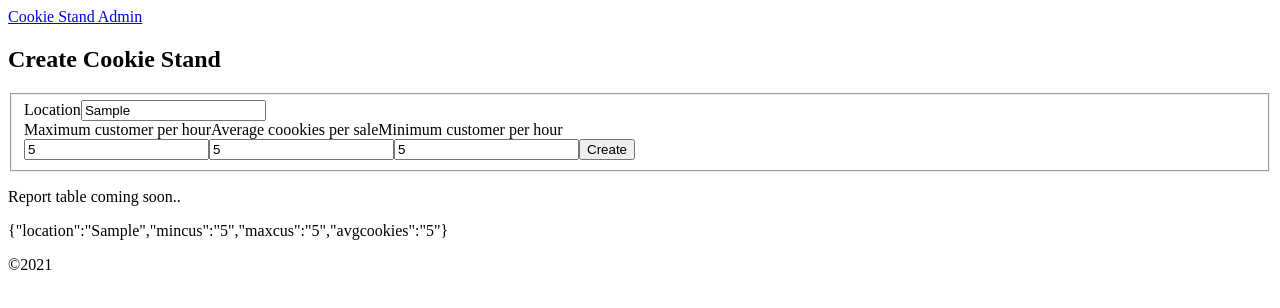
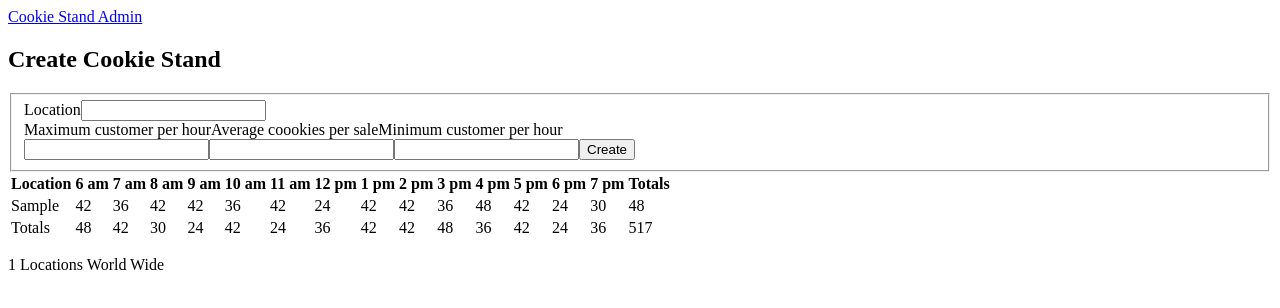
Before and after one commit to faisalabuzaid/cookie-stand-admin, a Next.js app: page / in a window 1280 px wide. Both pictures are taken after typing "Sample", "5", "5", "5" into the empty fields and a click on the button "Create". Shown: the top 308 px of the page. Built offline with nearby package versions, Linux system fonts and the light colour scheme.

Commit message:
finish react2

```diff
--- /dev/null
+++ b/components/Footer.js
@@ -0,0 +1,8 @@
+export default function Footer({action}) {
+
+    return (
+        <footer className="absolute bottom-0 w-full px-8 py-4 bg-green-500">
+            <p>{action.length} Locations World Wide</p>
+        </footer>
+    )
+}
--- a/pages/form.js
+++ b/components/Form.js
@@ -1,13 +1,17 @@
 export default function Form({action}) {
     const registerUser = e => {
         e.preventDefault();
-        const result = {
+        const result =
+          {
           'location': e.target.location.value ,
           'mincus': e.target.min.value ,
           'maxcus': e.target.max.value ,
-          'avgcookies': e.target.avg.value
+          'avgcookies': e.target.avg.value,
+          'hourly_sales': [48, 42, 30, 24, 42, 24, 36, 42, 42, 48, 36, 42, 24, 36]
         }
-    action(result)
+
+    action[1]([...action[0], result]);
+    e.target.reset();
       }
 
 
--- /dev/null
+++ b/components/Table.js
@@ -0,0 +1,59 @@
+import { hourly_sales } from '../pages/data';
+
+export default function Table({ action }) {
+    const total = (test) => {
+        let result = 0
+        result = result+parseInt(test)
+        return result
+    }
+
+    return (
+        <div className="text-center text-gray-700">
+            <table>
+                <thead>
+                    <tr>
+                        <th>Location</th>
+                        <th> 6 am </th>
+                        <th> 7 am </th>
+                        <th> 8 am </th>
+                        <th> 9 am </th>
+                        <th> 10 am </th>
+                        <th> 11 am </th>
+                        <th> 12 pm </th>
+                        <th> 1 pm </th>
+                        <th> 2 pm </th>
+                        <th> 3 pm </th>
+                        <th> 4 pm </th>
+                        <th> 5 pm </th>
+                        <th> 6 pm </th>
+                        <th> 7 pm </th>
+                        <th>Totals</th>
+                    </tr>
+                </thead>
+                <tbody>
+
+                    {action.map((h) =>
+                        <tr key={action.length}>
+                            <td> {h.location} </td>
+                            {hourly_sales.map((h) =>
+                                <td key={hourly_sales.length}> {hourly_sales[Math.floor(Math.random() * hourly_sales.length)]} </td>
+                            )}
+                            <td>{total(hourly_sales)}</td>
+                        </tr>
+               )}
+
+                </tbody>
+                <tfoot>
+                    <tr>
+                        <td>Totals</td>
+                        {hourly_sales.map(a =>
+                            <td key={hourly_sales.length}>{a}</td>
+                            )}
+                        <td>517</td>
+                    </tr>
+                </tfoot>
+            </table>
+
+        </div>
+    )
+}
--- /dev/null
+++ b/pages/data.js
@@ -0,0 +1 @@
+export const hourly_sales = [48, 42, 30, 24, 42, 24, 36, 42, 42, 48, 36, 42, 24, 36];
--- a/pages/index.js
+++ b/pages/index.js
@@ -1,22 +1,18 @@
 import { useState } from "react";
-import Form from "./form";
+import Form from "../components/Form";
+import Table from "../components/Table";
+import Footer from "../components/Footer";
 
 export default function Home({ children }) {
-  const [data, setData] = useState({});
-  const result = JSON.stringify(data)
 
+  const [oneStand, setOneStand] = useState([]);
+  console.log(oneStand)
 
   return (
     <div>
-      <Form action={setData} />
-      <div className="text-center text-gray-700">
-        <p>Report table coming soon..</p>
-        <p>{Object.keys(data).length !== 0 && result}</p>
-      </div>
-
-      <footer className="absolute bottom-0 w-full px-8 py-4 bg-green-500">
-        <p>&copy;2021</p>
-      </footer>
+      <Form action={[oneStand, setOneStand]} />
+      <Table action={oneStand}/>
+      <Footer action={oneStand}/>
     </div>
   )
 }
```
Also changed, not shown: components/calculate.js (added, +164 -0 lines).
